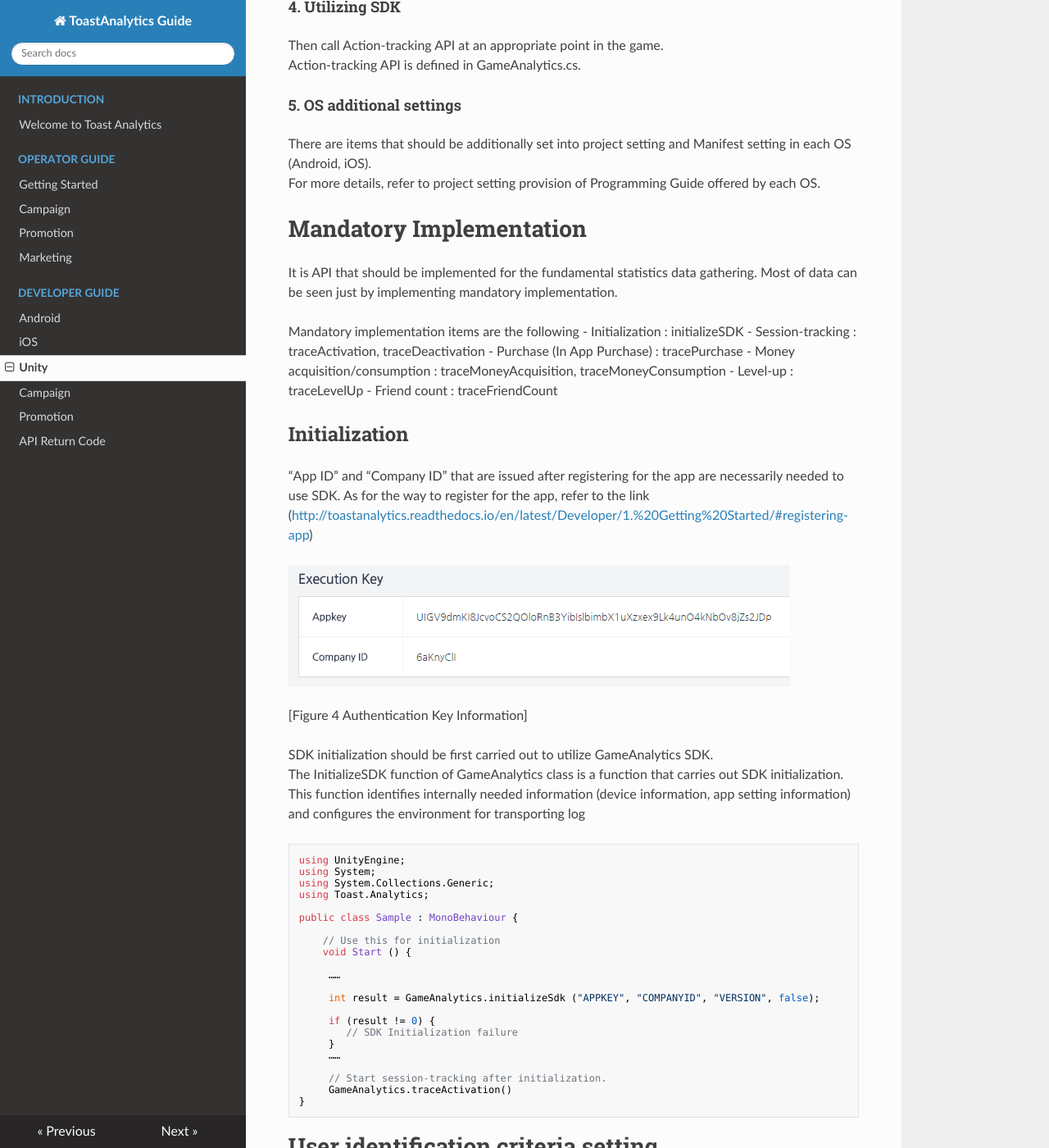
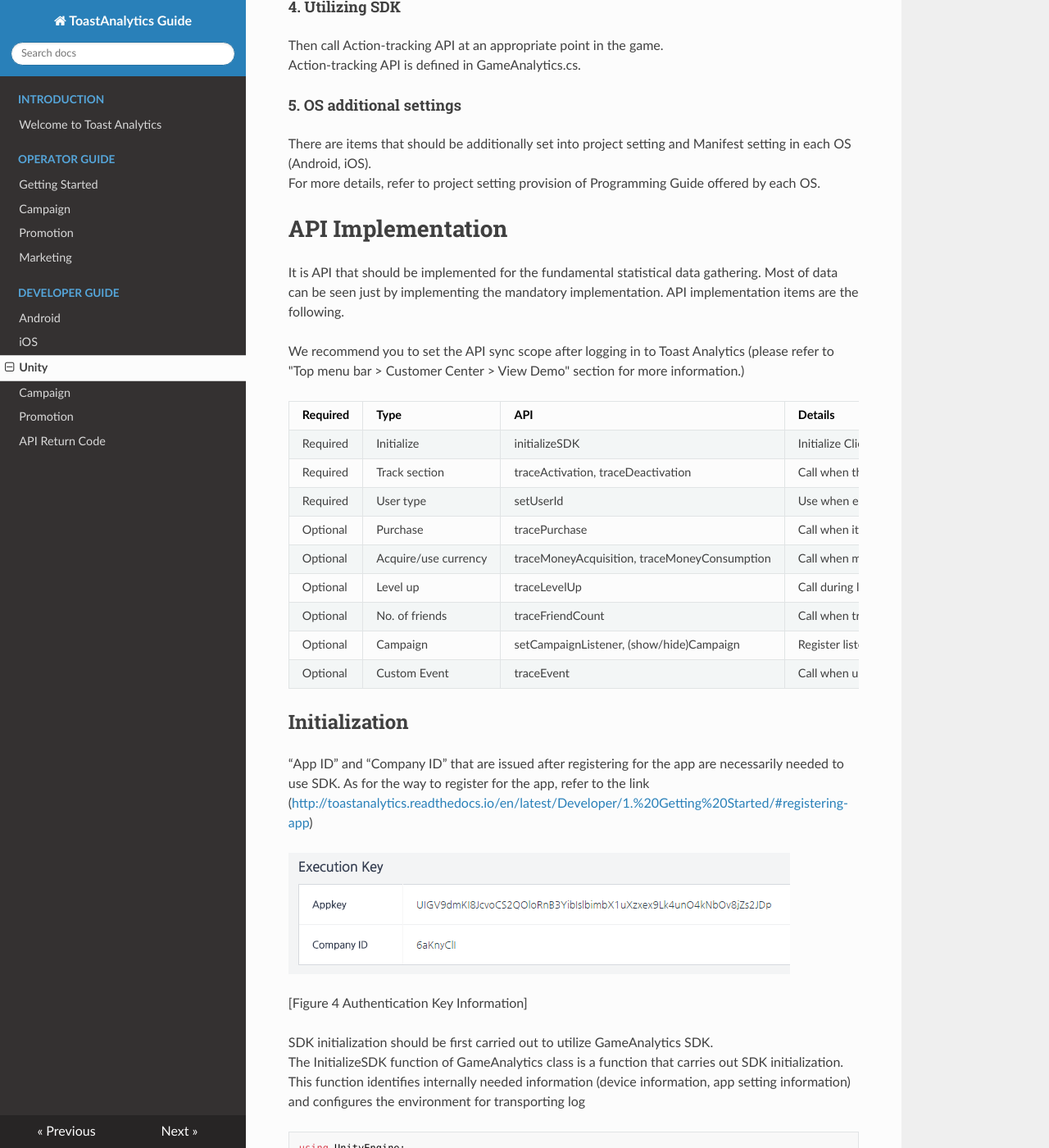
Before and after one commit to ToastAnalytics/ToastAnalytics_EN, an MkDocs documentation site: the page built from docs/Developer/6. Unity Developer Guide.md, in a window 1280 px wide and 1400 px high, scrolled down 3164 px. Shown: the whole window at 82% size. Built offline with MkDocs 1.6.1, drawn with Linux system fonts in a browser that asks for light colours; nearby versions of some CDN libraries; old or Windows-style settings are respelled for this version of MkDocs; some of the changed text lies outside the part shown.

Commit message:
Update 6. Unity Developer Guide.md

````diff
--- a/docs/Developer/6. Unity Developer Guide.md
+++ b/docs/Developer/6. Unity Developer Guide.md
@@ -58,17 +58,24 @@ There are items that should be additionally set into project setting and Manifes
 For more details, refer to project setting provision of Programming Guide offered by each OS.
 
 
+# API Implementation
 
-# Mandatory Implementation
-It is API that should be implemented for the fundamental statistics data gathering. Most of data can be seen just by implementing mandatory implementation.
+It is API that should be implemented for the fundamental statistical data gathering. Most of data can be seen just by implementing the mandatory implementation.
+API implementation items are the following.
 
-Mandatory implementation items are the following
-- Initialization : initializeSDK
-- Session-tracking : traceActivation, traceDeactivation
-- Purchase (In App Purchase) : tracePurchase
-- Money acquisition/consumption : traceMoneyAcquisition, traceMoneyConsumption
-- Level-up : traceLevelUp
-- Friend count : traceFriendCount
+We recommend you to set the API sync scope after logging in to Toast Analytics (please refer to "Top menu bar > Customer Center > View Demo" section for more information.)
+
+|Required|Type|API|Details|Related index|
+|---|---|---|---|---|
+|Required|Initialize|initializeSDK|Initialize Client SDK module.|Monitoring / Global Monitoring / Marketing / Referrer & Visit / Churn / User|
+|Required|Track section|traceActivation, traceDeactivation|Call when the app is activated in foreground/background.|Monitoring / Global Monitoring / Marketing / Referrer & Visit / Churn / User|
+|Required|User type|setUserId|Use when entering user ID upon login. Use in setUserId(userId, true) format only when initializeSdk(..., true) is in use.|Monitoring / Global Monitoring / Marketing / Referrer & Visit / Churn / User|
+|Optional|Purchase|tracePurchase|Call when item is purchased within app. (In App Purchase)|Sales / First Purchase / LTV|
+|Optional|Acquire/use currency|traceMoneyAcquisition, traceMoneyConsumption|Call when money is acquired or consumed in app.|Balancing|
+|Optional|Level up|traceLevelUp|Call during level up.|Balancing|
+|Optional|No. of friends|traceFriendCount|Call when tracking number of friends.|Balancing|
+|Optional|Campaign|setCampaignListener, (show/hide)Campaign|Register listener who gets notified of the campaign exposure status asynchronously. Call when requesting or hiding the exposure of the campaign view.|Campaign|
+|Optional|Custom Event|traceEvent|Call when user defined events occur. |Custom Event|
 
 
 ## Initialization
@@ -344,6 +351,37 @@ public static int hideCampaign(string adspaceName, AnimationType animation)
 
 It can be used to define particulars and analyze them in each game.
 
+### 1. Apply API
+
+```
+GameAnalytics.traceEvent("eventType", "eventCode", "param1", "param2", value, level);
+```
+
+|Name|Required|type|Reference|
+|---|---|---|---|
+|eventType|M|string|Korean available|
+|eventCode|M|string|Korean available|
+|param1|O|string|Korean available|
+|param2|O|string|Korean available|
+|value|O|number||
+|level|O|number||
+
+String Type Parameter (event type, event code, param1, param2) utilized in traceEvent can be used up to 50byte each. And pram1 that can take place at a low rank of an event can be used up to 300, and param2 that can take place at a low rank of param1 can be used up to 200.
+
+### 2. Use index
+
+Matters to note when designing an event according to purpose are as follows.
+
+1. Unique event code is recommended for higher readability when inquiring index.
+For instance, (Push, push_click, param1, param2, value, level) / (popup, popup_click, param1, param2, value, level) are recommended over (Push, click, param1,param2, value, level) / (popup, click, param1, param2, value, level).
+
+2. Value can be utilized in various areas when you wish to search with benchmarks other than occurrence of a specific event.
+For instance, if you leave the point used for reading a certain comic book in E-Book App to the value, you may track the point used daily by entire users reading the comics.
+Or if you wish to inquire the index per OS where the event had occurred, set the value as 1 for ios and 0 for aos. The [Number of event - inquiry value] of the event will be tracked as the number of events occurred in aos.
+
+3. Level can be used not only as the game level but also in other ways according to the service characteristic.
+For general service app, the level can be mapped with similar standards such as 'member grade.'
+
 For example, in case of Fever Time Item, use it as described below. All the used codes are defined in the game and used. The example provided down below is a code defined to trace change patterns at a particular stage.
 
 ```cs
````
